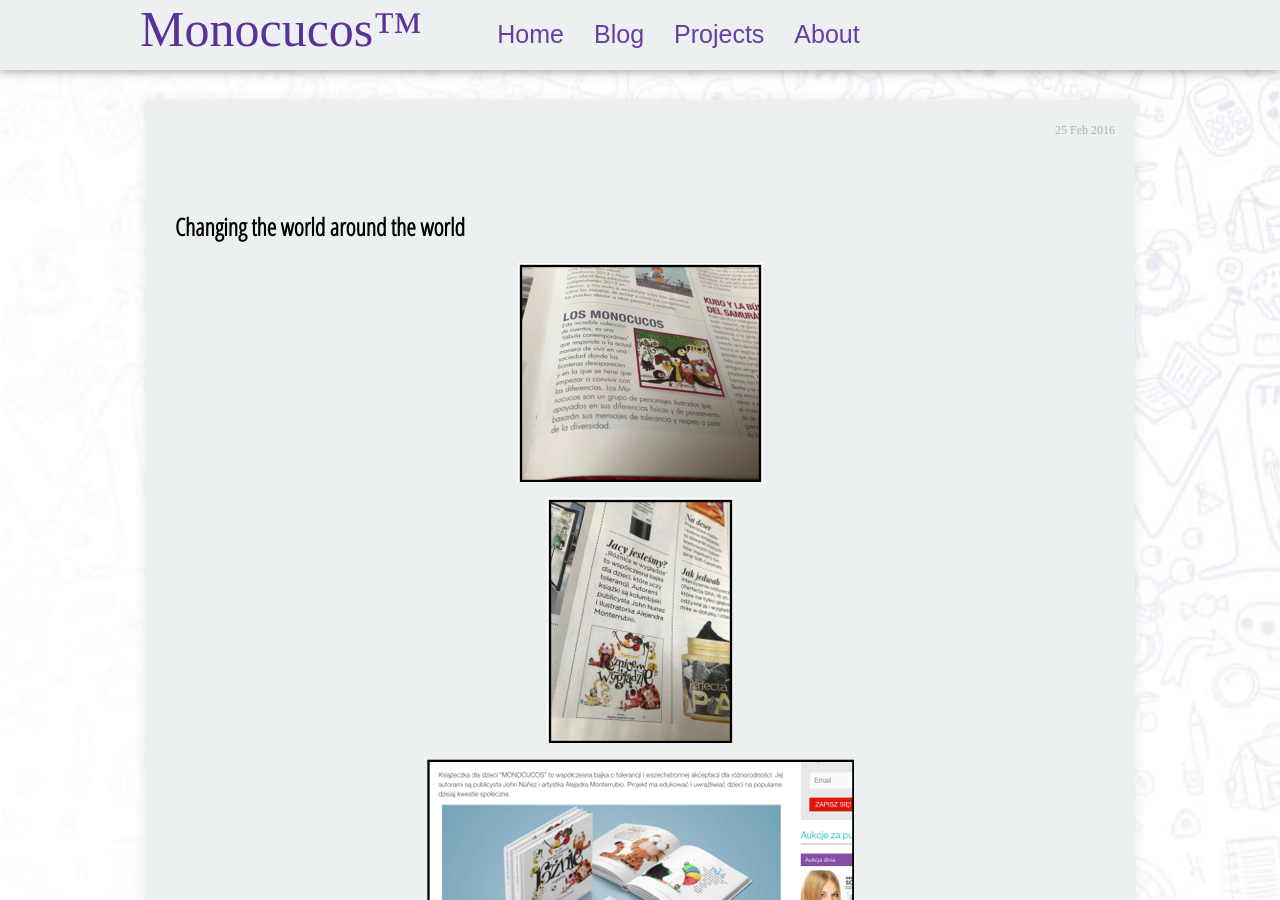
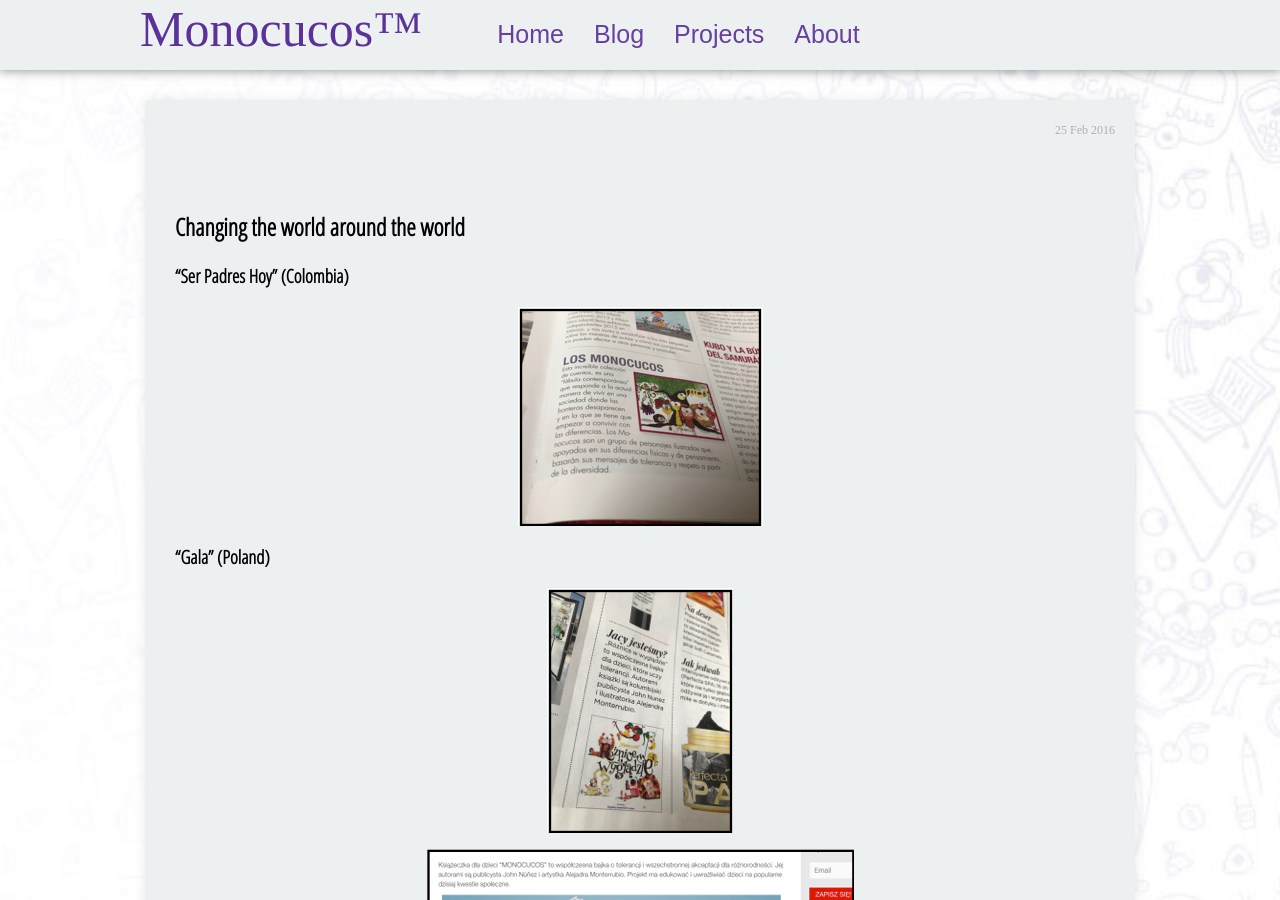
Before and after one commit to MonocucosTM/Monocucos, a Jekyll site: the page built from _posts/2018-12-01-Press.md, in a window 1280 px wide and 900 px high. Built offline with Jekyll 4.4.1, drawn with Linux system fonts in a browser that asks for light colours; nearby versions of some CDN libraries; some web fonts are replaced.

Commit message:
Update 2018-12-01-Press.md

```diff
--- a/_posts/2018-12-01-Press.md
+++ b/_posts/2018-12-01-Press.md
@@ -15,8 +15,10 @@ tag:
 
 ## Changing the world around the world
 
+### "Ser Padres Hoy" (Colombia)
 ![Logo](../assets/img/press1.png)
 
+### "Gala" (Poland)
 ![Logo](../assets/img/press2.png)
 
 ![Logo](../assets/img/press5.png)
```
